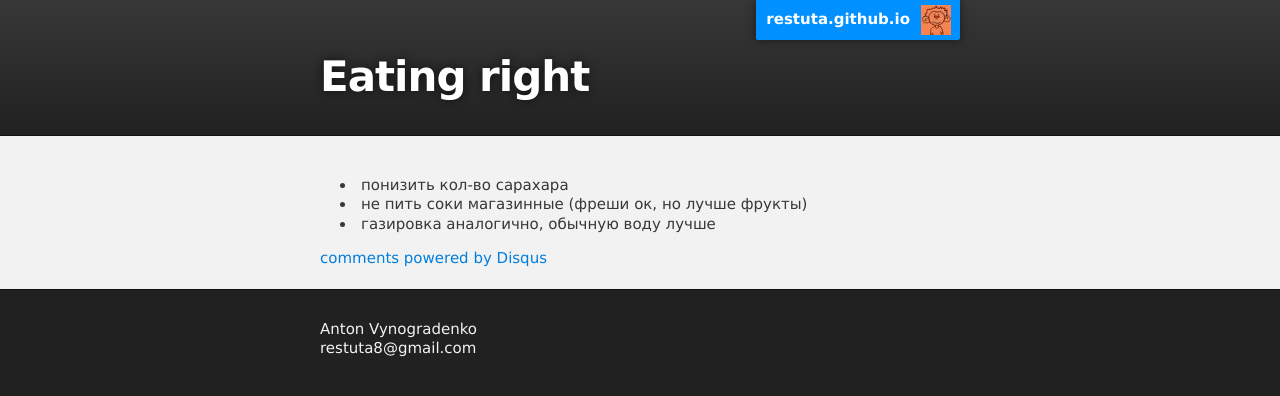
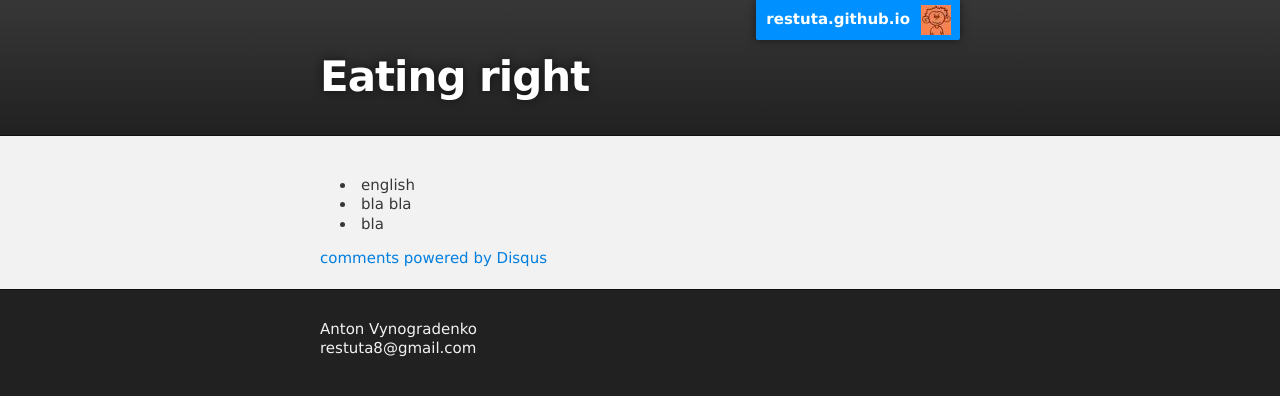
Before and after one commit to Restuta/restuta.github.io, a Jekyll site: the page built from _posts/2013-06-11-eating-right.md, in a window 1280 px wide. Shown: the top 396 px of the page. Built offline with Jekyll 4.4.1, drawn with Linux system fonts in a browser that asks for light colours; comment, search, counter and statistics services are not loaded.

Commit message:
updated eating right post

```diff
--- a/_posts/2013-06-11-eating-right.md
+++ b/_posts/2013-06-11-eating-right.md
@@ -2,6 +2,6 @@
 layout: post
 title: Eating right
 ---
-* понизить кол-во сарахара
-* не пить соки магазинные (фреши ок, но лучше фрукты)
-* газировка аналогично, обычную воду лучше
+* english
+* bla bla
+* bla
```
